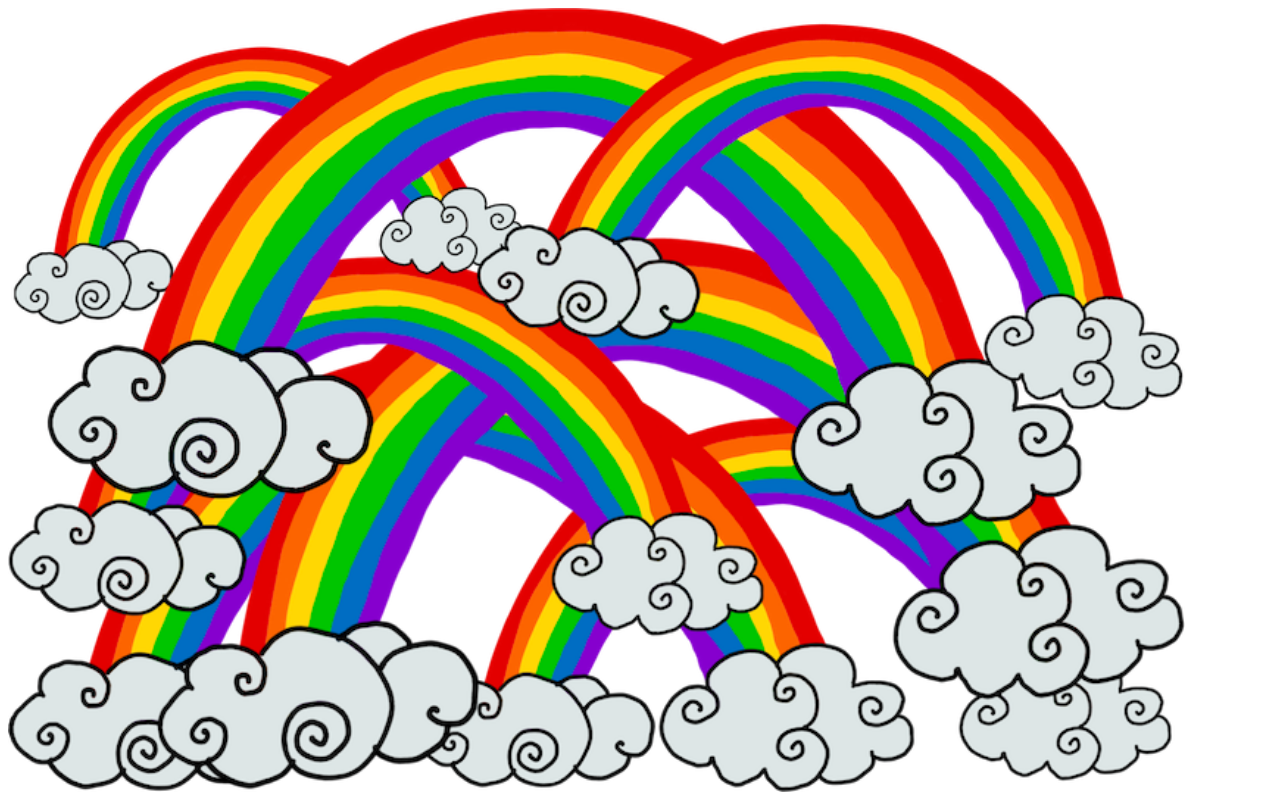
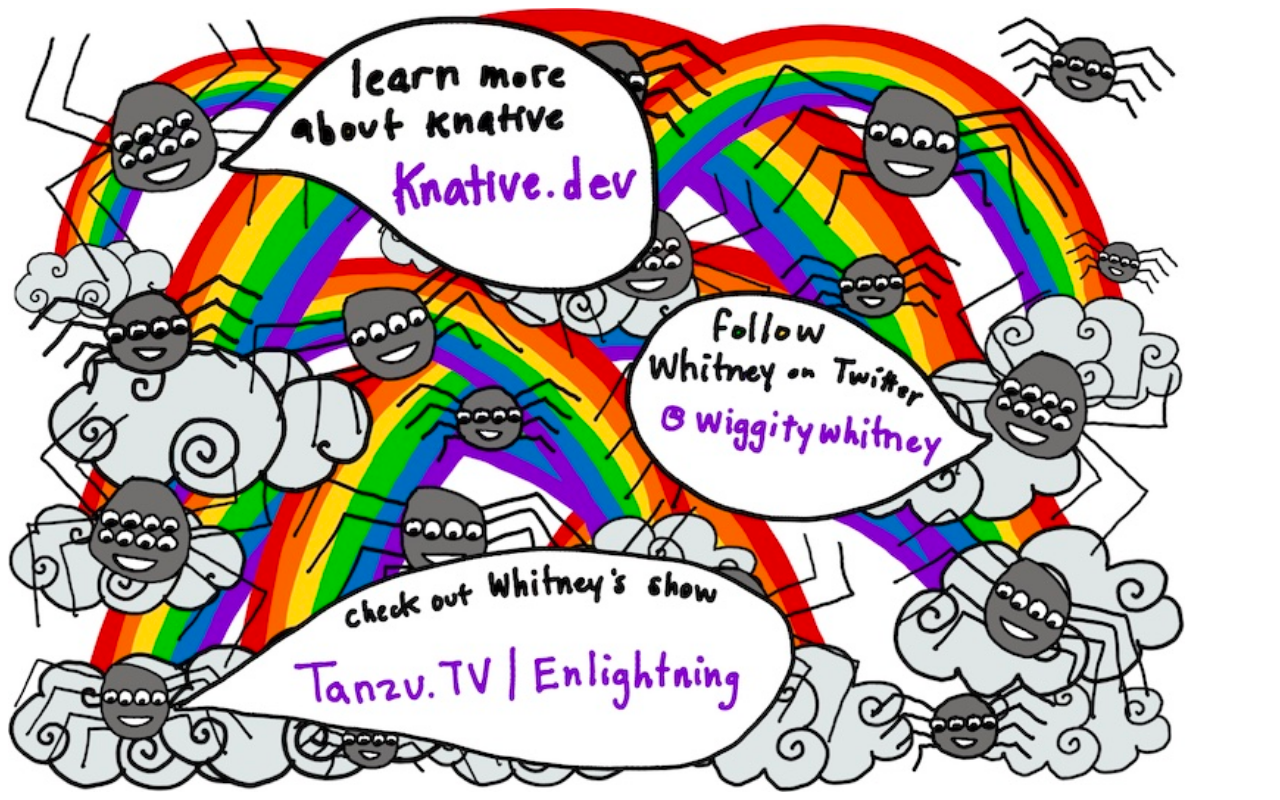
Before and after one commit to wiggitywhitney/rainbows, a website: page public/index.html in a window 1280 px wide. Drawn offline with Linux system fonts and the light colour scheme.

Commit message:
Serves clickable spider-speech png

```diff
--- a/public/index.html
+++ b/public/index.html
@@ -6,9 +6,9 @@
     <meta charset="UTF-8">
     <meta http-equiv="X-UA-Compatible" content="IE=edge">
     <meta name="viewport" content="width=device-width, initial-scale=1.0">
-    <title>rainbowsrainbowsrainbows</title>
+    <title>thespidersaretalking</title>
 </head>
 <body>
-  <img src="rainbowsrainbowsrainbows.png" alt="so many rainbows">
+  <a href="https://via.vmware.com/EkDb"><img src="spidersrainbowsspeech.png" alt="The spiders are talking!"></a>
 </body>
 </html>
```
